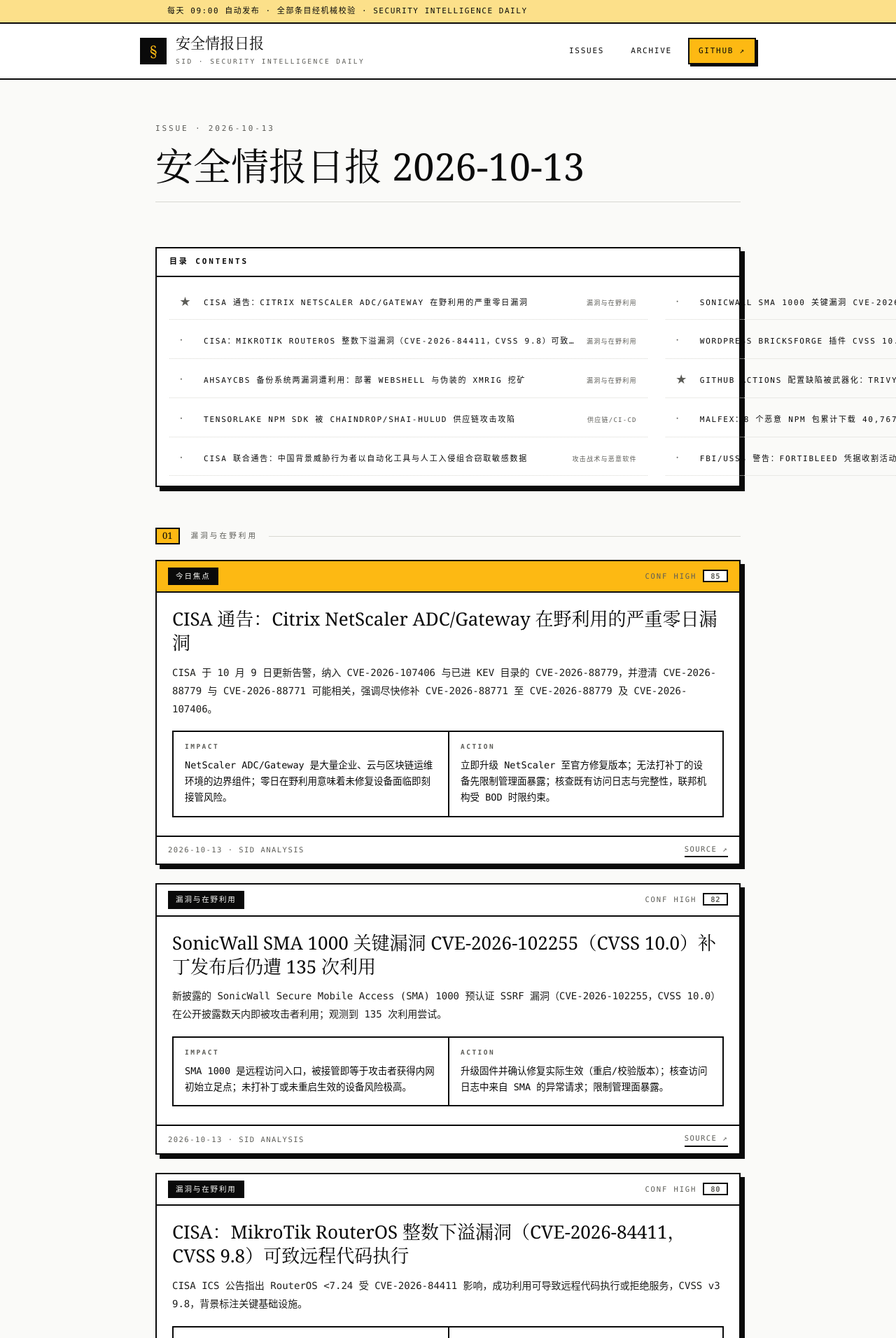
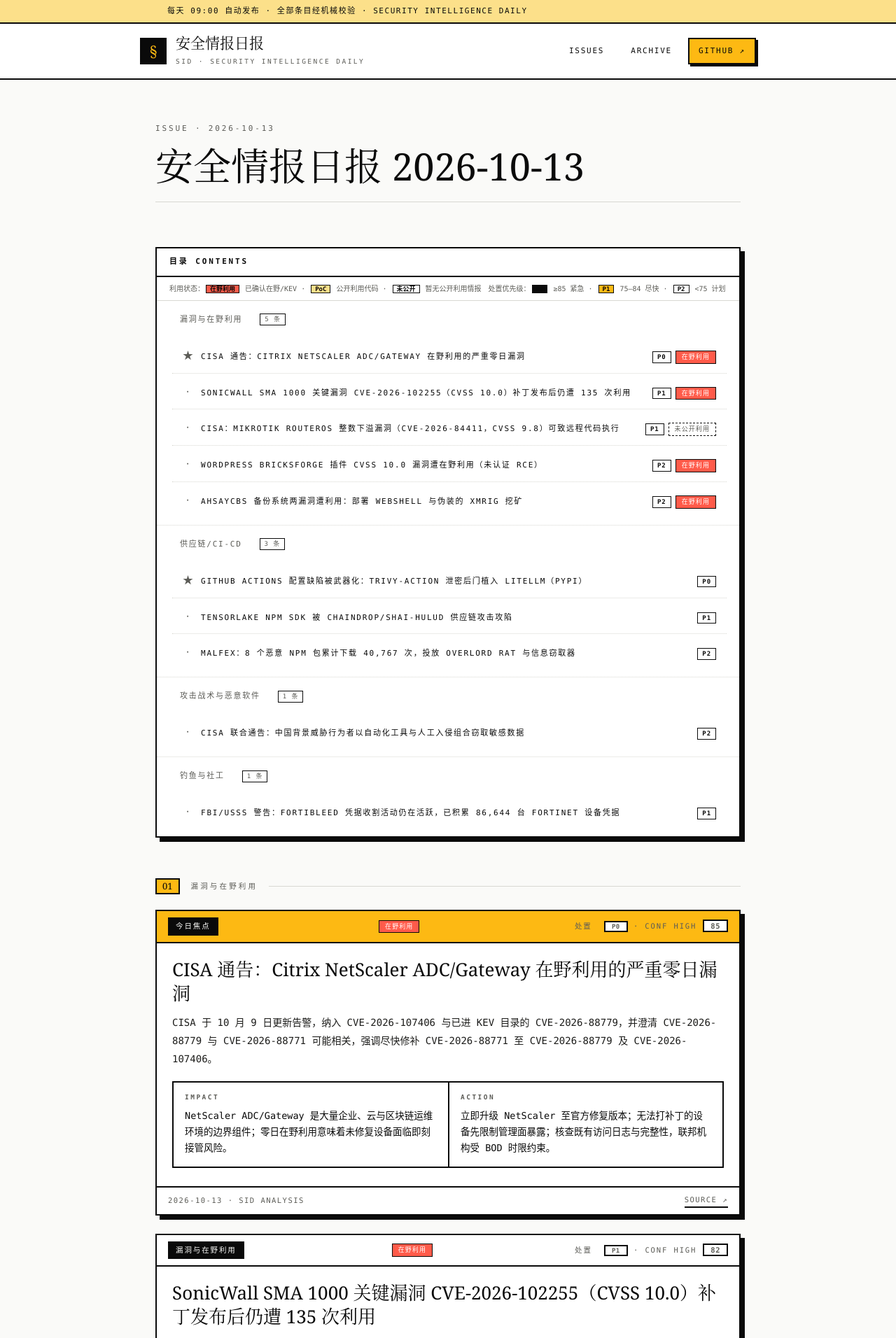
Before and after one commit to DawnXii/security-intelligence-daily, a Jekyll site: the page built from site/_posts/2026-10-13-report.html, in a window 1280 px wide. Shown: the top 1912 px of the page at 70% size. Built offline with Jekyll 4.4.1, drawn with Linux system fonts in a browser that asks for light colours; some of the changed text lies outside the part shown.

Commit message:
ui: lock permalink, grouped TOC w/ legend, exploit-status + P0/P1/P2 chips, overflow fixes

```diff
--- a/site/_config.yml
+++ b/site/_config.yml
@@ -5,3 +5,4 @@
 markdown: kramdown
 kramdown:
   parse_block_html: true
+permalink: /:year-:month-:day/:title.html
--- a/site/_layouts/default.html
+++ b/site/_layouts/default.html
@@ -14,9 +14,10 @@
 }
 *{box-sizing:border-box}
 html{scroll-behavior:smooth}
-body{margin:0;background:var(--bg);color:var(--ink);font-family:var(--f-mono);font-size:15px;line-height:1.65;-webkit-font-smoothing:antialiased}
+body{margin:0;background:var(--bg);color:var(--ink);font-family:var(--f-mono);font-size:15px;line-height:1.65;-webkit-font-smoothing:antialiased;overflow-x:hidden}
 a{color:inherit;text-decoration:none}
 h1,h2,h3{font-family:var(--f-serif);font-weight:400}
+h3,.sum,.cell p{overflow-wrap:anywhere}
 .wrap{max-width:880px;margin:0 auto;padding:0 22px}
 ::selection{background:var(--amber);color:var(--ink)}
 
@@ -54,17 +55,36 @@
 .section-label::after{content:"";flex:1;border-top:1px solid var(--hairline)}
 .section-label .n{font-family:var(--f-serif);letter-spacing:0;text-transform:none;font-size:13px;color:var(--ink);background:var(--amber);border:2px solid var(--ink);padding:0 8px;line-height:1.5}
 
+/* ── risk/exploit chips ── */
+.rp{font-style:normal;font-weight:700;font-size:9px;letter-spacing:.1em;border:1.5px solid var(--ink);padding:1px 6px;line-height:1.4}
+.rp0{background:var(--ink);color:#FF5B4A}
+.rp1{background:var(--amber);color:var(--ink)}
+.rp2{background:var(--paper);color:var(--gray)}
+.xs{font-style:normal;font-size:9px;letter-spacing:.12em;padding:2px 8px;border:1.5px solid var(--ink);line-height:1.4;white-space:nowrap}
+.xw{background:#FF5B4A;color:var(--paper)}
+.xp{background:var(--amber-soft);color:var(--ink)}
+.xn{background:var(--paper);color:var(--gray);border-style:dashed}
+.intel-head{flex-wrap:wrap}
+.intel-head .xs{margin-left:8px}
+
 /* ── toc ── */
 .toc{background:var(--paper);border:2px solid var(--ink);box-shadow:6px 6px 0 var(--ink);margin:34px 0 10px}
 .toc h2{font-size:11px;letter-spacing:.26em;text-transform:uppercase;margin:0;padding:10px 18px;border-bottom:2px solid var(--ink);font-family:var(--f-mono);font-weight:700}
-.toc ol{list-style:none;margin:0;padding:8px 18px 14px;display:grid;grid-template-columns:1fr 1fr;gap:2px 26px}
-.toc li{font-size:13px;padding:4px 0;border-bottom:1px dotted var(--hairline)}
-.toc a{display:flex;gap:10px;align-items:baseline}
+.toc .legend{margin:0;padding:8px 18px;border-bottom:1px solid var(--hairline);font-size:10px;color:var(--gray);line-height:1.7}
+.toc .legend b{font-style:normal;padding:0 5px;border:1px solid var(--ink);margin:0 2px;font-size:9px;color:var(--ink)}
+.toc .grp{padding:6px 18px 4px}
+.toc .grp + .grp{border-top:1px dotted var(--hairline)}
+.toc .tg-h{display:flex;align-items:center;gap:10px;margin:2px 0 6px;font-size:10px;letter-spacing:.22em;text-transform:uppercase;color:var(--gray)}
+.toc .tg-h a:hover{color:var(--ink);background:var(--amber)}
+.toc .tg-c{border:1px solid var(--ink);padding:0 6px;font-size:9px;letter-spacing:.1em}
+.toc ol{list-style:none;margin:0;padding:0 0 6px 4px}
+.toc li{font-size:13px;padding:3px 0;min-width:0}
+.toc li + li{border-top:1px dotted var(--hairline)}
+.toc a{display:flex;gap:10px;align-items:baseline;min-width:0}
 .toc a:hover{background:var(--amber)}
-.toc .tc{font-family:var(--f-serif);font-size:15px;color:var(--gray);flex:none;min-width:24px}
-.toc .tt{overflow:hidden;text-overflow:ellipsis;white-space:nowrap}
-.toc .tg{margin-left:auto;flex:none;font-size:9px;letter-spacing:.14em;color:var(--gray);text-transform:uppercase}
-@media (max-width:640px){.toc ol{grid-template-columns:1fr}}
+.toc .tc{font-family:var(--f-serif);font-size:15px;color:var(--gray);flex:none;width:16px;text-align:center}
+.toc .tt{flex:1 1 auto;min-width:0;line-height:1.5}
+.toc .meta{margin-left:auto;flex:none;display:flex;gap:6px;align-items:baseline}
 
 /* ── issue list card ── */
 .issue{display:flex;align-items:center;gap:20px;background:var(--paper);border:2px solid var(--ink);box-shadow:6px 6px 0 var(--ink);padding:18px 22px;margin-bottom:24px;transition:transform .1s ease,box-shadow .1s ease}
@@ -115,6 +135,8 @@
 .fd a:hover{color:var(--ink);border-bottom:2px solid var(--amber)}
 
 @media (max-width:640px){
+  .toc a{flex-wrap:wrap;gap:4px 10px}
+  .toc .meta{margin-left:26px}
   .hd{flex-direction:column;align-items:flex-start;gap:10px}
   .stats{flex-wrap:wrap}
   .stat{flex:1 1 45%;border-bottom:2px solid var(--ink)}
--- a/site/_posts/2026-10-13-report.html
+++ b/site/_posts/2026-10-13-report.html
@@ -4,26 +4,33 @@
 date: 2026-10-13
 ---
 
-<nav class="toc">
+<nav class="toc" id="toc">
 <h2>目录 Contents</h2>
-<ol>
-<li><a href="#vuln-23406"><span class="tc">★</span><span class="tt">CISA 通告：Citrix NetScaler ADC/Gateway 在野利用的严重零日漏洞</span><span class="tg">漏洞与在野利用</span></a></li>
-<li><a href="#vuln-78822"><span class="tc">·</span><span class="tt">SonicWall SMA 1000 关键漏洞 CVE-2026-102255（CVSS 10.0）补丁发布后仍遭 135 次利用</span><span class="tg">漏洞与在野利用</span></a></li>
-<li><a href="#vuln-41133"><span class="tc">·</span><span class="tt">CISA：MikroTik RouterOS 整数下溢漏洞（CVE-2026-84411，CVSS 9.8）可致远程代码执行</span><span class="tg">漏洞与在野利用</span></a></li>
-<li><a href="#vuln-24062"><span class="tc">·</span><span class="tt">WordPress Bricksforge 插件 CVSS 10.0 漏洞遭在野利用（未认证 RCE）</span><span class="tg">漏洞与在野利用</span></a></li>
-<li><a href="#vuln-85773"><span class="tc">·</span><span class="tt">AhsayCBS 备份系统两漏洞遭利用：部署 WebShell 与伪装的 XMRig 挖矿</span><span class="tg">漏洞与在野利用</span></a></li>
-<li><a href="#supplychain-78926"><span class="tc">★</span><span class="tt">GitHub Actions 配置缺陷被武器化：trivy-action 泄密后门植入 LiteLLM（PyPI）</span><span class="tg">供应链/CI-CD</span></a></li>
-<li><a href="#supplychain-76746"><span class="tc">·</span><span class="tt">Tensorlake npm SDK 被 ChainDrop/Shai-Hulud 供应链攻击攻陷</span><span class="tg">供应链/CI-CD</span></a></li>
-<li><a href="#supplychain-35657"><span class="tc">·</span><span class="tt">MALFEX：8 个恶意 npm 包累计下载 40,767 次，投放 Overlord RAT 与信息窃取器</span><span class="tg">供应链/CI-CD</span></a></li>
-<li><a href="#ttp-77767"><span class="tc">·</span><span class="tt">CISA 联合通告：中国背景威胁行为者以自动化工具与人工入侵组合窃取敏感数据</span><span class="tg">攻击战术与恶意软件</span></a></li>
-<li><a href="#phishing-09537"><span class="tc">·</span><span class="tt">FBI/USSS 警告：FortiBleed 凭据收割活动仍在活跃，已积累 86,644 台 Fortinet 设备凭据</span><span class="tg">钓鱼与社工</span></a></li>
-</ol>
+<p class="legend">利用状态：<b class="xw">在野利用</b> 已确认在野/KEV · <b class="xp">PoC</b> 公开利用代码 · <b class="xn">未公开</b> 暂无公开利用情报　处置优先级：<b class="rp0">P0</b> ≥85 紧急 · <b class="rp1">P1</b> 75–84 尽快 · <b class="rp2">P2</b> &lt;75 计划</p>
+<div class="grp"><p class="tg-h"><a href="#sec-vuln">漏洞与在野利用</a><span class="tg-c">5 条</span></p><ol>
+<li><a href="#vuln-23406"><span class="tc">★</span><span class="tt">CISA 通告：Citrix NetScaler ADC/Gateway 在野利用的严重零日漏洞</span><span class="meta"><i class="rp p0">P0</i><i class="xs xw">在野利用</i></span></a></li>
+<li><a href="#vuln-78822"><span class="tc">·</span><span class="tt">SonicWall SMA 1000 关键漏洞 CVE-2026-102255（CVSS 10.0）补丁发布后仍遭 135 次利用</span><span class="meta"><i class="rp p1">P1</i><i class="xs xw">在野利用</i></span></a></li>
+<li><a href="#vuln-41133"><span class="tc">·</span><span class="tt">CISA：MikroTik RouterOS 整数下溢漏洞（CVE-2026-84411，CVSS 9.8）可致远程代码执行</span><span class="meta"><i class="rp p1">P1</i><i class="xs xn">未公开利用</i></span></a></li>
+<li><a href="#vuln-24062"><span class="tc">·</span><span class="tt">WordPress Bricksforge 插件 CVSS 10.0 漏洞遭在野利用（未认证 RCE）</span><span class="meta"><i class="rp p2">P2</i><i class="xs xw">在野利用</i></span></a></li>
+<li><a href="#vuln-85773"><span class="tc">·</span><span class="tt">AhsayCBS 备份系统两漏洞遭利用：部署 WebShell 与伪装的 XMRig 挖矿</span><span class="meta"><i class="rp p2">P2</i><i class="xs xw">在野利用</i></span></a></li>
+</ol></div>
+<div class="grp"><p class="tg-h"><a href="#sec-supplychain">供应链/CI-CD</a><span class="tg-c">3 条</span></p><ol>
+<li><a href="#supplychain-78926"><span class="tc">★</span><span class="tt">GitHub Actions 配置缺陷被武器化：trivy-action 泄密后门植入 LiteLLM（PyPI）</span><span class="meta"><i class="rp p0">P0</i></span></a></li>
+<li><a href="#supplychain-76746"><span class="tc">·</span><span class="tt">Tensorlake npm SDK 被 ChainDrop/Shai-Hulud 供应链攻击攻陷</span><span class="meta"><i class="rp p1">P1</i></span></a></li>
+<li><a href="#supplychain-35657"><span class="tc">·</span><span class="tt">MALFEX：8 个恶意 npm 包累计下载 40,767 次，投放 Overlord RAT 与信息窃取器</span><span class="meta"><i class="rp p2">P2</i></span></a></li>
+</ol></div>
+<div class="grp"><p class="tg-h"><a href="#sec-ttp">攻击战术与恶意软件</a><span class="tg-c">1 条</span></p><ol>
+<li><a href="#ttp-77767"><span class="tc">·</span><span class="tt">CISA 联合通告：中国背景威胁行为者以自动化工具与人工入侵组合窃取敏感数据</span><span class="meta"><i class="rp p2">P2</i></span></a></li>
+</ol></div>
+<div class="grp"><p class="tg-h"><a href="#sec-phishing">钓鱼与社工</a><span class="tg-c">1 条</span></p><ol>
+<li><a href="#phishing-09537"><span class="tc">·</span><span class="tt">FBI/USSS 警告：FortiBleed 凭据收割活动仍在活跃，已积累 86,644 台 Fortinet 设备凭据</span><span class="meta"><i class="rp p1">P1</i></span></a></li>
+</ol></div>
 </nav>
 
 <p class="section-label" id="sec-vuln"><span class="n">01</span>漏洞与在野利用</p>
 
 <div class="intel focus" id="vuln-23406">
-<div class="intel-head"><span class="chip">今日焦点</span><span class="score">CONF high<i>85</i></span></div>
+<div class="intel-head"><span class="chip">今日焦点</span><i class="xs xw">在野利用</i><span class="score">处置 <i class="rp p0">P0</i> · CONF high<i>85</i></span></div>
 <div class="intel-body">
 <h3>CISA 通告：Citrix NetScaler ADC/Gateway 在野利用的严重零日漏洞</h3>
 <p class="sum">CISA 于 10 月 9 日更新告警，纳入 CVE-2026-107406 与已进 KEV 目录的 CVE-2026-88779，并澄清 CVE-2026-88779 与 CVE-2026-88771 可能相关，强调尽快修补 CVE-2026-88771 至 CVE-2026-88779 及 CVE-2026-107406。</p>
@@ -36,7 +43,7 @@
 </div>
 
 <div class="intel" id="vuln-78822">
-<div class="intel-head"><span class="chip">漏洞与在野利用</span><span class="score">CONF high<i>82</i></span></div>
+<div class="intel-head"><span class="chip">漏洞与在野利用</span><i class="xs xw">在野利用</i><span class="score">处置 <i class="rp p1">P1</i> · CONF high<i>82</i></span></div>
 <div class="intel-body">
 <h3>SonicWall SMA 1000 关键漏洞 CVE-2026-102255（CVSS 10.0）补丁发布后仍遭 135 次利用</h3>
 <p class="sum">新披露的 SonicWall Secure Mobile Access (SMA) 1000 预认证 SSRF 漏洞（CVE-2026-102255，CVSS 10.0）在公开披露数天内即被攻击者利用；观测到 135 次利用尝试。</p>
@@ -49,7 +56,7 @@
 </div>
 
 <div class="intel" id="vuln-41133">
-<div class="intel-head"><span class="chip">漏洞与在野利用</span><span class="score">CONF high<i>80</i></span></div>
+<div class="intel-head"><span class="chip">漏洞与在野利用</span><i class="xs xn">未公开利用</i><span class="score">处置 <i class="rp p1">P1</i> · CONF high<i>80</i></span></div>
 <div class="intel-body">
 <h3>CISA：MikroTik RouterOS 整数下溢漏洞（CVE-2026-84411，CVSS 9.8）可致远程代码执行</h3>
 <p class="sum">CISA ICS 公告指出 RouterOS &lt;7.24 受 CVE-2026-84411 影响，成功利用可导致远程代码执行或拒绝服务，CVSS v3 9.8，背景标注关键基础设施。</p>
@@ -62,7 +69,7 @@
 </div>
 
 <div class="intel" id="vuln-24062">
-<div class="intel-head"><span class="chip">漏洞与在野利用</span><span class="score">CONF high<i>70</i></span></div>
+<div class="intel-head"><span class="chip">漏洞与在野利用</span><i class="xs xw">在野利用</i><span class="score">处置 <i class="rp p2">P2</i> · CONF high<i>70</i></span></div>
 <div class="intel-body">
 <h3>WordPress Bricksforge 插件 CVSS 10.0 漏洞遭在野利用（未认证 RCE）</h3>
 <p class="sum">Patchstack 报告 WordPress 插件 Bricksforge 的 CVE-2026-85097（CVSS 10.0）正被在野利用，未认证攻击者可上传并执行任意 PHP 代码，实现远程代码执行。</p>
@@ -75,7 +82,7 @@
 </div>
 
 <div class="intel" id="vuln-85773">
-<div class="intel-head"><span class="chip">漏洞与在野利用</span><span class="score">CONF high<i>66</i></span></div>
+<div class="intel-head"><span class="chip">漏洞与在野利用</span><i class="xs xw">在野利用</i><span class="score">处置 <i class="rp p2">P2</i> · CONF high<i>66</i></span></div>
 <div class="intel-body">
 <h3>AhsayCBS 备份系统两漏洞遭利用：部署 WebShell 与伪装的 XMRig 挖矿</h3>
 <p class="sum">攻击者利用 AhsayCBS 备份工具新披露的两个漏洞（含 CVE-2026-105133，CVSS v4 5.5，checkSysPwd() 不当认证）控制设备、部署 WebShell 与伪装成 Microsoft Edge 的 XMRig 挖矿程序。</p>
@@ -90,7 +97,7 @@
 <p class="section-label" id="sec-supplychain"><span class="n">02</span>供应链/CI-CD</p>
 
 <div class="intel focus" id="supplychain-78926">
-<div class="intel-head"><span class="chip">今日焦点</span><span class="score">CONF high<i>85</i></span></div>
+<div class="intel-head"><span class="chip">今日焦点</span><span class="score">处置 <i class="rp p0">P0</i> · CONF high<i>85</i></span></div>
 <div class="intel-body">
 <h3>GitHub Actions 配置缺陷被武器化：trivy-action 泄密后门植入 LiteLLM（PyPI）</h3>
 <p class="sum">2026 年 3 月攻击者利用 aquasecurity/trivy-action 的 pull_request_target 错误配置窃取组织与仓库密钥，随后用该凭据在 PyPI 上后门化 LiteLLM。Trail of Bits 为此为 CI/CD 静态分析器 zizmor 补齐了完整 YAML anchor 支持。</p>
@@ -103,7 +110,7 @@
 </div>
 
 <div class="intel" id="supplychain-76746">
-<div class="intel-head"><span class="chip">供应链/CI-CD</span><span class="score">CONF high<i>80</i></span></div>
+<div class="intel-head"><span class="chip">供应链/CI-CD</span><span class="score">处置 <i class="rp p1">P1</i> · CONF high<i>80</i></span></div>
 <div class="intel-body">
 <h3>Tensorlake npm SDK 被 ChainDrop/Shai-Hulud 供应链攻击攻陷</h3>
 <p class="sum">npm 包 tensorlake（TypeScript SDK）0.5.144 恶意版本在 ChainDrop / Shai-Hulud 供应链攻击中被分发，包含混淆恶意代码：收割凭据、外泄密钥、建立持久化并执行远程命令。</p>
@@ -116,7 +123,7 @@
 </div>
 
 <div class="intel" id="supplychain-35657">
-<div class="intel-head"><span class="chip">供应链/CI-CD</span><span class="score">CONF high<i>68</i></span></div>
+<div class="intel-head"><span class="chip">供应链/CI-CD</span><span class="score">处置 <i class="rp p2">P2</i> · CONF high<i>68</i></span></div>
 <div class="intel-body">
 <h3>MALFEX：8 个恶意 npm 包累计下载 40,767 次，投放 Overlord RAT 与信息窃取器</h3>
 <p class="sum">CloudSEK 与 Checkmarx 命名的 MALFEX 长期 npm 供应链活动中，单一攻击者自 2023 年 8 月起发布 12 个包，其中 8 个恶意包被下载 40,767 次，投放信息窃取器与 Overlord RAT。</p>
@@ -131,7 +138,7 @@
 <p class="section-label" id="sec-ttp"><span class="n">03</span>攻击战术与恶意软件</p>
 
 <div class="intel" id="ttp-77767">
-<div class="intel-head"><span class="chip">攻击战术与恶意软件</span><span class="score">CONF high<i>72</i></span></div>
+<div class="intel-head"><span class="chip">攻击战术与恶意软件</span><span class="score">处置 <i class="rp p2">P2</i> · CONF high<i>72</i></span></div>
 <div class="intel-body">
 <h3>CISA 联合通告：中国背景威胁行为者以自动化工具与人工入侵组合窃取敏感数据</h3>
 <p class="sum">CISA（AA26-281A，10 月 8 日原文）指 Integrity Technology Group 支撑的中国政府关联威胁行为者，正结合自动化扫描工具、大规模僵尸网络与手工入侵手法窃取敏感数据。</p>
@@ -146,7 +153,7 @@
 <p class="section-label" id="sec-phishing"><span class="n">04</span>钓鱼与社工</p>
 
 <div class="intel" id="phishing-09537">
-<div class="intel-head"><span class="chip">钓鱼与社工</span><span class="score">CONF high<i>75</i></span></div>
+<div class="intel-head"><span class="chip">钓鱼与社工</span><span class="score">处置 <i class="rp p1">P1</i> · CONF high<i>75</i></span></div>
 <div class="intel-body">
 <h3>FBI/USSS 警告：FortiBleed 凭据收割活动仍在活跃，已积累 86,644 台 Fortinet 设备凭据</h3>
 <p class="sum">FBI 与特勤局警告针对互联网暴露的 FortiGate 防火墙与 SSL VPN 网关的 FortiBleed 凭据收割活动仍在持续，活动利用复用或泄露的凭据以及传统 SHA-256 口令存储方式。</p>
```
Also changed, not shown: scripts/build.py (+38 -7 lines), site/_posts/2026-10-14-report.html (+28 -23 lines).
